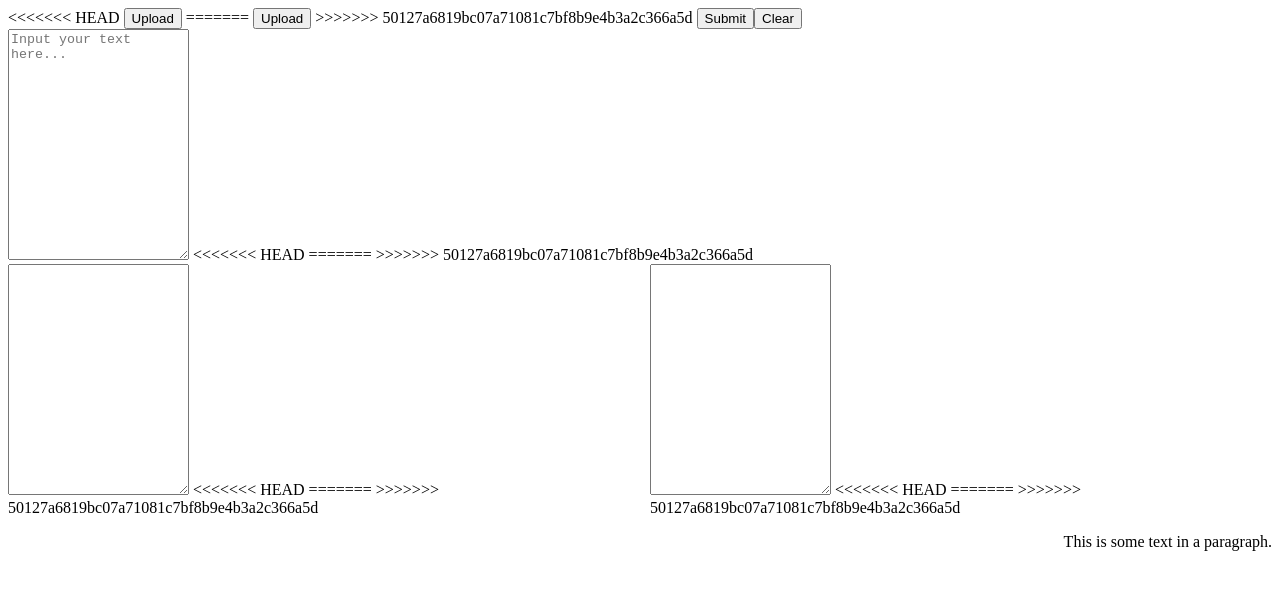
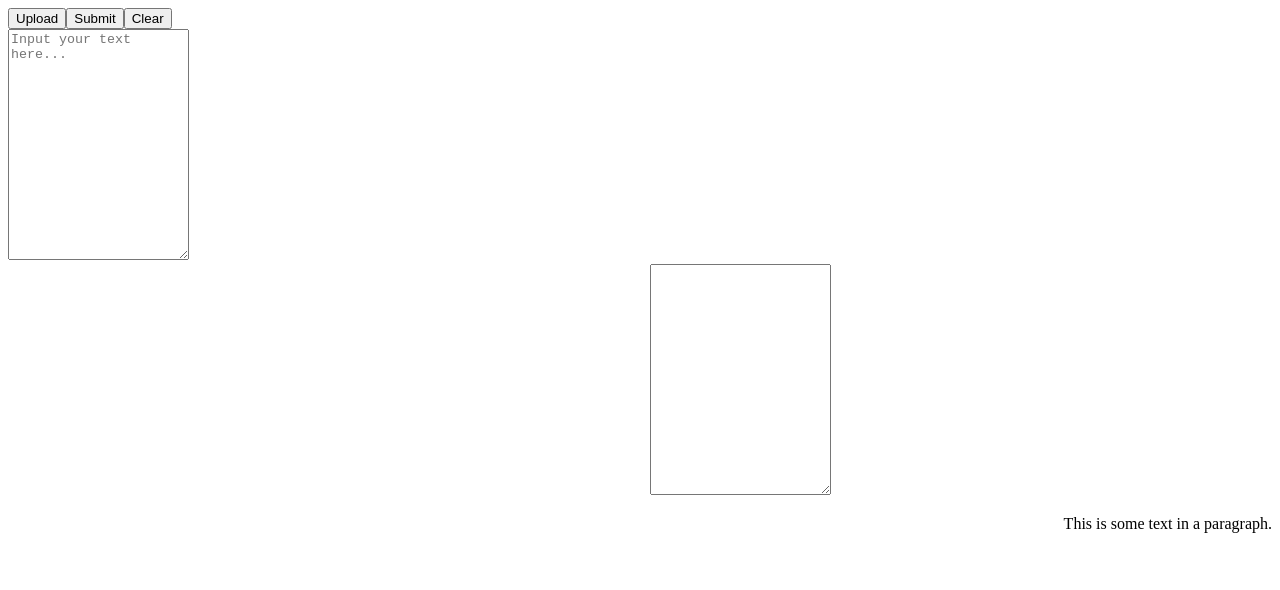
Before and after one commit to mahmudulshuvo/Angular-6, an Angular app: page / in a window 1280 px wide. Shown: the top 590 px of the page. Built offline with nearby package versions, Linux system fonts and the light colour scheme.

Commit message:
Update app.component.html

```diff
--- a/src/app/app.component.html
+++ b/src/app/app.component.html
@@ -4,29 +4,16 @@
 
 <div class="container" flex>
   <div>
-<<<<<<< HEAD
       <input type="file" style="display: none" #file (change)="browseText($event)"/>
       <button type="button" class="btn" (click)="file.click()"> Upload </button>
-=======
-        <!-- <input type="file" accept="text/plain" value = "Upload" multiple (change)='uploadText($event)'> -->
-      <input type="file" style="display: none" #file (change)="browseText($event)"/>
-      <button type="button" class="btn" (click)="file.click()"> Upload </button>
-      <!-- <input type="submit" value="Upload" (click)="browseText($event)"> -->
->>>>>>> 50127a6819bc07a71081c7bf8b9e4b3a2c366a5d
       <input type="submit" value="Submit" (click)="copyText()">
       <input type="submit" value="Clear" (click)="clearText()">
-      <!-- <input id="file-upload" type="file" (change)="browseText($event)"> -->
-
   </div>
 
   <div flex fxLayout="row" fxLayout.lt-sm="column" >
       <div fxFlex="100">
           <form action="/action_page.php" class="form">
             <textarea class="form-control" rows="15" [(ngModel)]="sa" name="sa" placeholder="Input your text here..."></textarea>
-<<<<<<< HEAD
-=======
-              <!-- <input type="text" [(ngModel)]="sa" name="first" placeholder="Input your text here..." /> -->
->>>>>>> 50127a6819bc07a71081c7bf8b9e4b3a2c366a5d
           </form>
       </div>
   </div>
@@ -34,21 +21,12 @@
   <div flex fxLayout="row" fxLayout.lt-sm="column" fxLayout.lt-md="column" fxLayoutGap = "20px">
       <div fxFlex="50">
           <form novalidate class="simple-form">
-                <textarea class="form-control" rows="15" [(ngModel)]="ba" name="ba"></textarea>
-<<<<<<< HEAD
-=======
-              <!-- <input type="text" [(ngModel)]="ba" name="second"/> -->
->>>>>>> 50127a6819bc07a71081c7bf8b9e4b3a2c366a5d
           </form>
       </div>
 
       <div fxFlex="50">
           <form novalidate class="simple-form">
                 <textarea class="form-control" rows="15" [(ngModel)]="ba" name="ba"></textarea>
-<<<<<<< HEAD
-=======
-              <!-- <input type="text" [(ngModel)]="ba"  name="third"/> -->
->>>>>>> 50127a6819bc07a71081c7bf8b9e4b3a2c366a5d
           </form>
       </div>
   </div>
```
